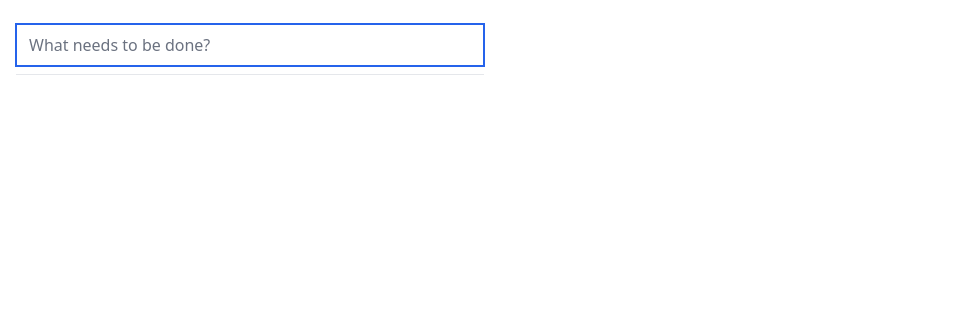
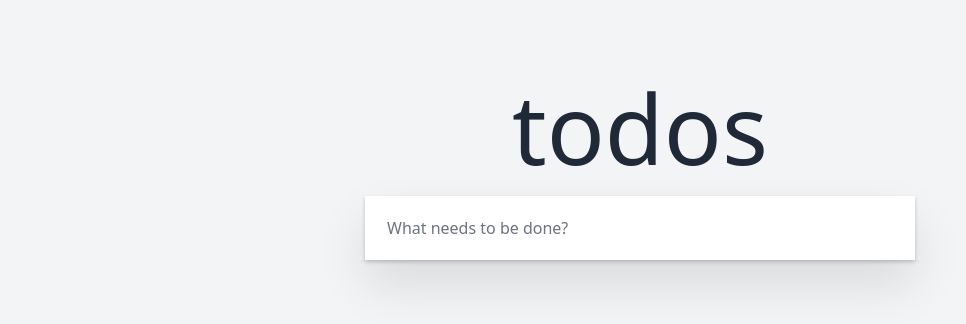
Before and after one commit to vladhaidukkk/svelte-todo-mvc, a Svelte app: page / in a window 1280 px wide. Shown: the top 324 px of the page, without its empty margins (0-966 px from the left). Built offline with nearby package versions, Linux system fonts and the light colour scheme.

Commit message:
feat: create layout styles

```diff
--- a/src/App.svelte
+++ b/src/App.svelte
@@ -21,20 +21,45 @@
   }
 </script>
 
-<main class="w-[500px] p-4">
+<main
+  class="flex h-screen min-h-screen flex-col items-center gap-5 bg-gray-100 py-20"
+>
+  <h1 class="text-8xl font-thin text-gray-800">todos</h1>
+
+  <section
+    class="w-[550px] bg-white shadow-3xl"
+    class:shadow-pages={todosAmount > 0}
+  >
     <CreateTodo />
 
     {#if todosAmount > 0}
-    <ul>
+      <ul class="grid auto-rows-[56px]">
         {#each filteredTodos as todo (todo.id)}
           <Todo {todo} slideIn={!filtering} />
         {/each}
       </ul>
 
-    <div class="flex items-center justify-between gap-2 py-2">
+      <div class="flex h-12 items-center justify-between gap-2.5 px-2.5">
         <TodosLeft />
         <TodoFilters bind:activeFilter {setFiltering} />
         <ClearTodos />
       </div>
     {/if}
+  </section>
 </main>
+
+<style>
+  .shadow-pages {
+    position: relative;
+  }
+
+  .shadow-pages::before {
+    content: '';
+    position: absolute;
+    inset: 0;
+    box-shadow: 0 1px 1px rgb(0 0 0 / 20%), 0 8px 0 -3px #f6f6f6,
+      0 9px 1px -3px rgb(0 0 0 / 20%), 0 16px 0 -6px #f6f6f6,
+      0 17px 2px -6px rgb(0 0 0 / 20%);
+    pointer-events: none;
+  }
+</style>
--- a/src/components/CreateTodo.svelte
+++ b/src/components/CreateTodo.svelte
@@ -21,7 +21,8 @@
 </script>
 
 <form
-  class="flex items-center gap-2 border-b py-2"
+  class="flex h-16 items-center gap-2.5 pl-2.5"
+  class:border-b={todosAmount > 0}
   on:submit|preventDefault={handleSubmit}
 >
   {#if todosAmount > 0}
@@ -36,7 +37,7 @@
     type="text"
     bind:value={newTodoText}
     placeholder="What needs to be done?"
-    class="flex-1"
+    class="h-full flex-1 border-none focus:ring-0"
     autofocus
   />
 </form>
--- a/src/components/Todo.svelte
+++ b/src/components/Todo.svelte
@@ -37,7 +37,7 @@
 </script>
 
 <li
-  class="group flex items-center gap-2 border-b py-2"
+  class="group flex items-center gap-2.5 border-b pl-2.5 pr-5"
   in:slide={{ duration: slideIn ? 250 : 0 }}
 >
   {#if !editing}
@@ -65,6 +65,7 @@
     <input
       type="text"
       value={todo.text}
+      class="h-full w-full"
       on:keydown={handleKeydown}
       on:blur={handleBlur}
       autofocus
--- a/src/components/TodoFilters.svelte
+++ b/src/components/TodoFilters.svelte
@@ -16,11 +16,11 @@
   }
 </script>
 
-<div class="flex items-center gap-2">
+<div class="flex items-center gap-2.5">
   {#each filters as filter}
     <button
       type="button"
-      class="rounded border px-2"
+      class="rounded border px-2.5"
       class:border-blue-600={activeFilter === filter}
       on:click={() => selectFilter(filter)}
     >
--- a/tailwind.config.cjs
+++ b/tailwind.config.cjs
@@ -2,7 +2,11 @@
 module.exports = {
   content: ['./index.html', './src/**/*.{js,ts,svelte}'],
   theme: {
-    extend: {},
+    extend: {
+      boxShadow: {
+        '3xl': '0 2px 4px 0 rgb(0 0 0 / 20%), 0 25px 50px 0 rgb(0 0 0 / 10%)',
+      },
+    },
   },
   plugins: [require('@tailwindcss/forms')],
 };
```
Lines whose indentation alone changed are shown as unchanged.
